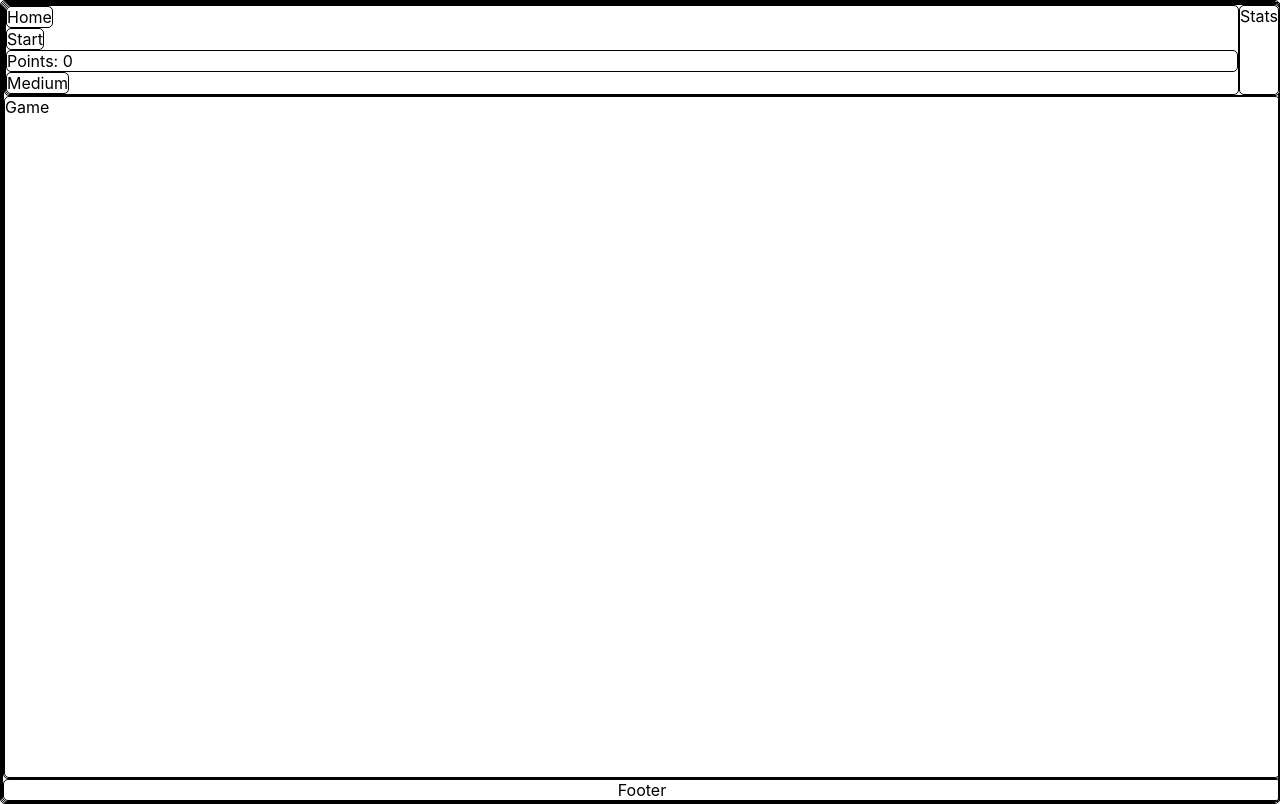
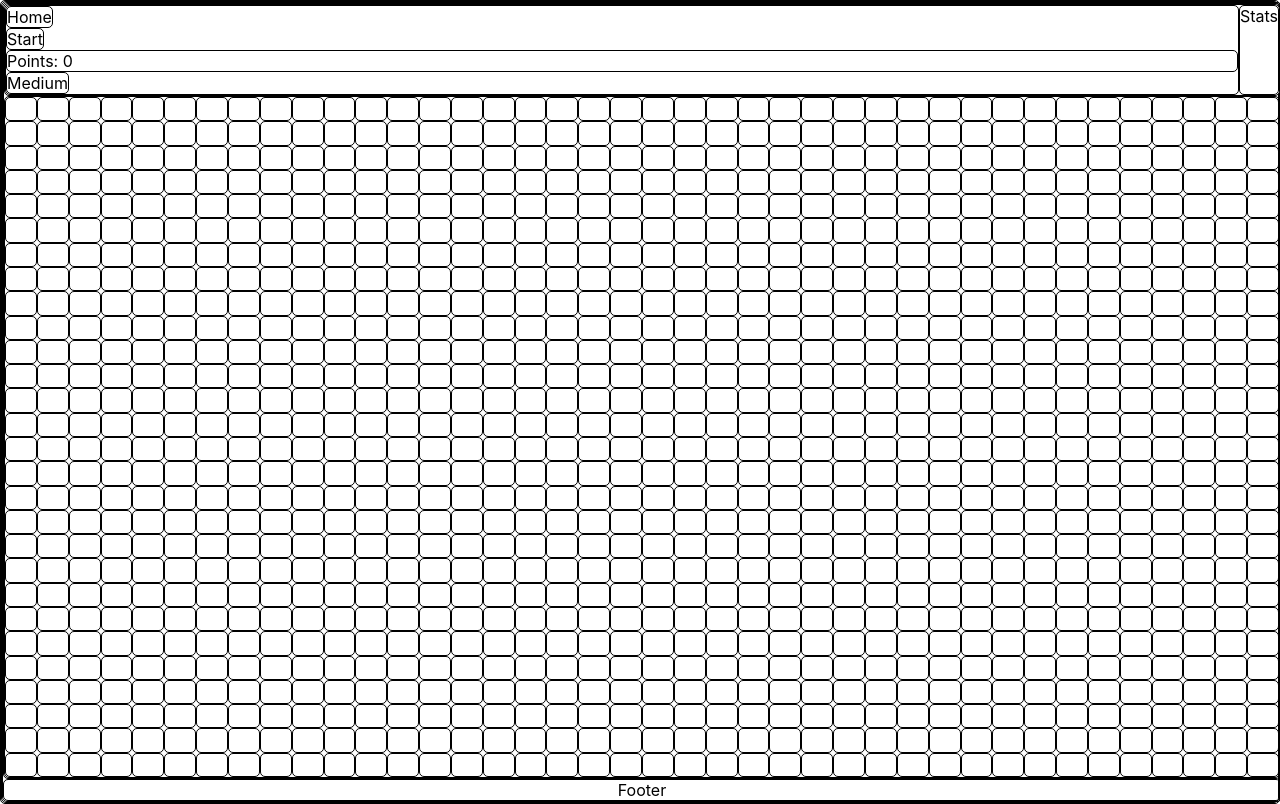
Before and after one commit to pelnik/arcade, a plain HTML site: page index.html in a window 1280 px wide. Drawn offline with Linux system fonts and the light colour scheme.

Commit message:
grid generated

```diff
--- a/index.css
+++ b/index.css
@@ -51,15 +51,6 @@ a {
 }
 
 
-#footer-parent {
-  display: flex;
-  flex-direction: row;
-  align-content: center;
-  justify-content: center;
-  grid-row: 2;
-  grid-column: 1;
-}
-
 #header-parent {
   background-color: white;
   display: flex;
@@ -73,3 +64,24 @@ a {
 #header-buttons {
   flex-grow: 1;
 }
+
+#game-content {
+  display: grid;
+  grid-template-columns: repeat(40, 1fr);
+  grid-template-rows: repeat(28, 1fr);
+}
+
+.box {
+  border: solid 1px black;
+
+}
+
+
+#footer-parent {
+  display: flex;
+  flex-direction: row;
+  align-content: center;
+  justify-content: center;
+  grid-row: 2;
+  grid-column: 1;
+}
--- a/index.html
+++ b/index.html
@@ -29,7 +29,7 @@
         </div>
       </header>
       <div id="game-content">
-        Game
+
       </div>
     </div>
     <footer id="footer-parent">
--- a/index.js
+++ b/index.js
@@ -0,0 +1,14 @@
+const gameContentElement = document.querySelector('#game-content');
+
+const largeScreenCutoff = 768;
+const numberOfColsForLargeScreen = 40;
+const numberOfRowsForLargeScreen = 28;
+
+
+if (window.screen.width > largeScreenCutoff) {
+  for (let i = 0; i < numberOfColsForLargeScreen * numberOfRowsForLargeScreen; i++) {
+    const newElement = document.createElement('div');
+    newElement.className = 'box';
+    gameContentElement.appendChild(newElement);
+  }
+}
```
